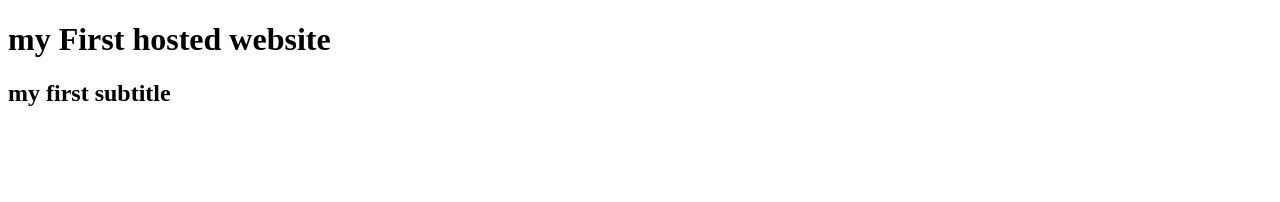
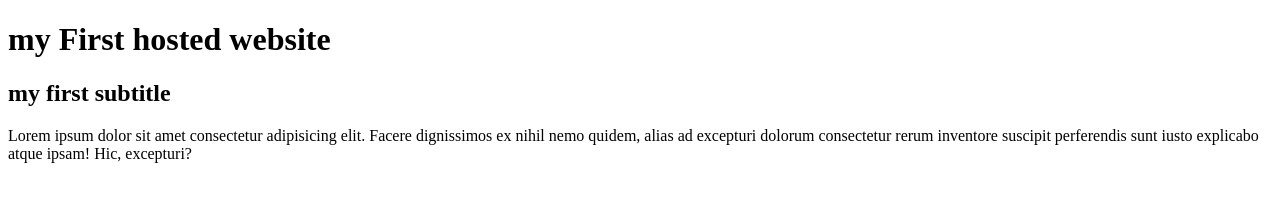
Before and after one commit to gharras/gharras.github.io, a plain HTML site: page index.html in a window 1280 px wide. Drawn offline with Linux system fonts and the light colour scheme.

Commit message:
add paragraph tag

```diff
--- a/index.html
+++ b/index.html
@@ -1,12 +1,18 @@
 <!DOCTYPE html>
 <html lang="en">
+
 <head>
     <meta charset="UTF-8">
     <meta name="viewport" content="width=device-width, initial-scale=1.0">
     <title>Document</title>
 </head>
+
 <body>
     <h1>my First hosted website</h1>
     <h2>my first subtitle</h2>
+    <p>Lorem ipsum dolor sit amet consectetur adipisicing elit. Facere dignissimos ex nihil nemo quidem, alias ad
+        excepturi dolorum consectetur rerum inventore suscipit perferendis sunt iusto explicabo atque ipsam! Hic,
+        excepturi?</p>
 </body>
+
 </html>
```
